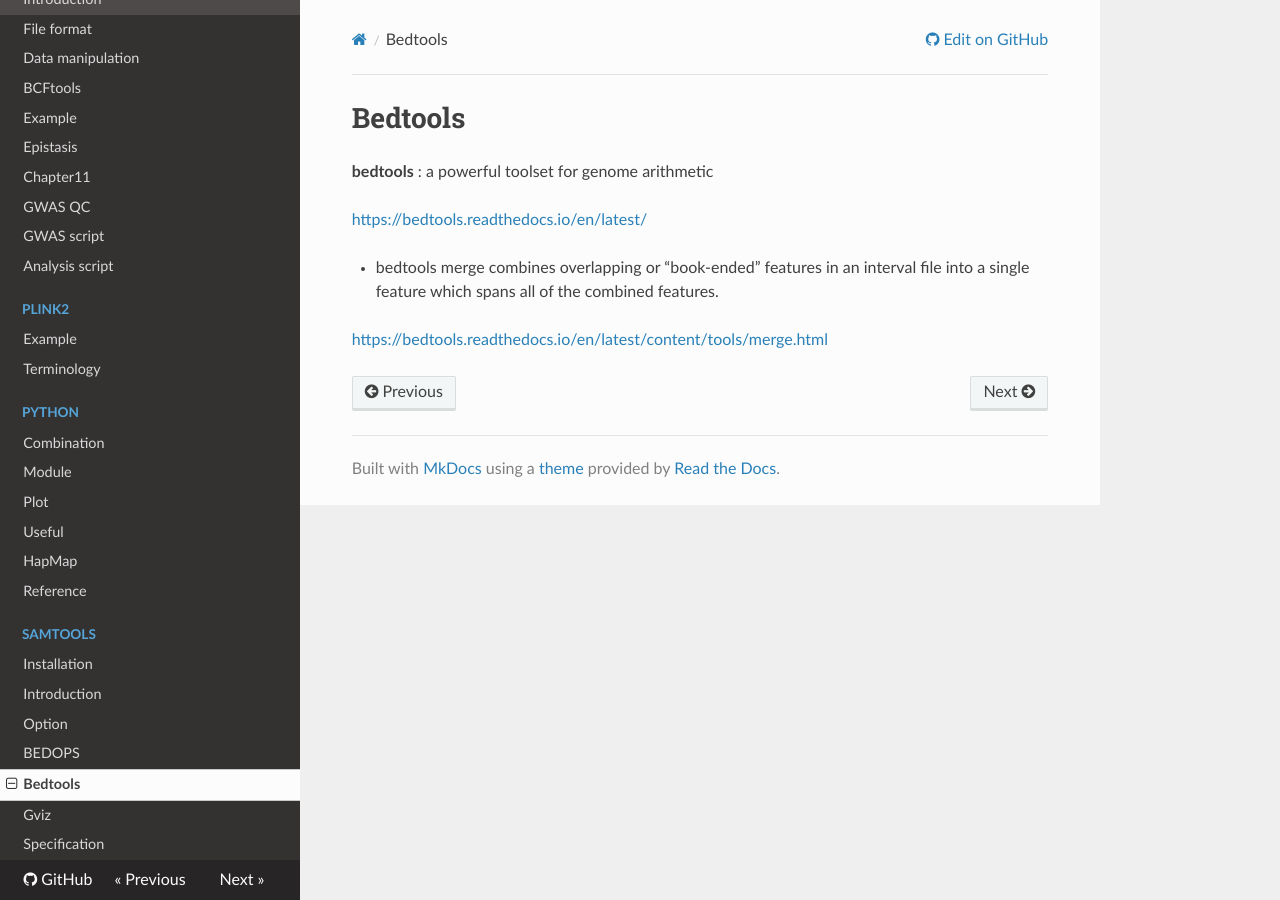
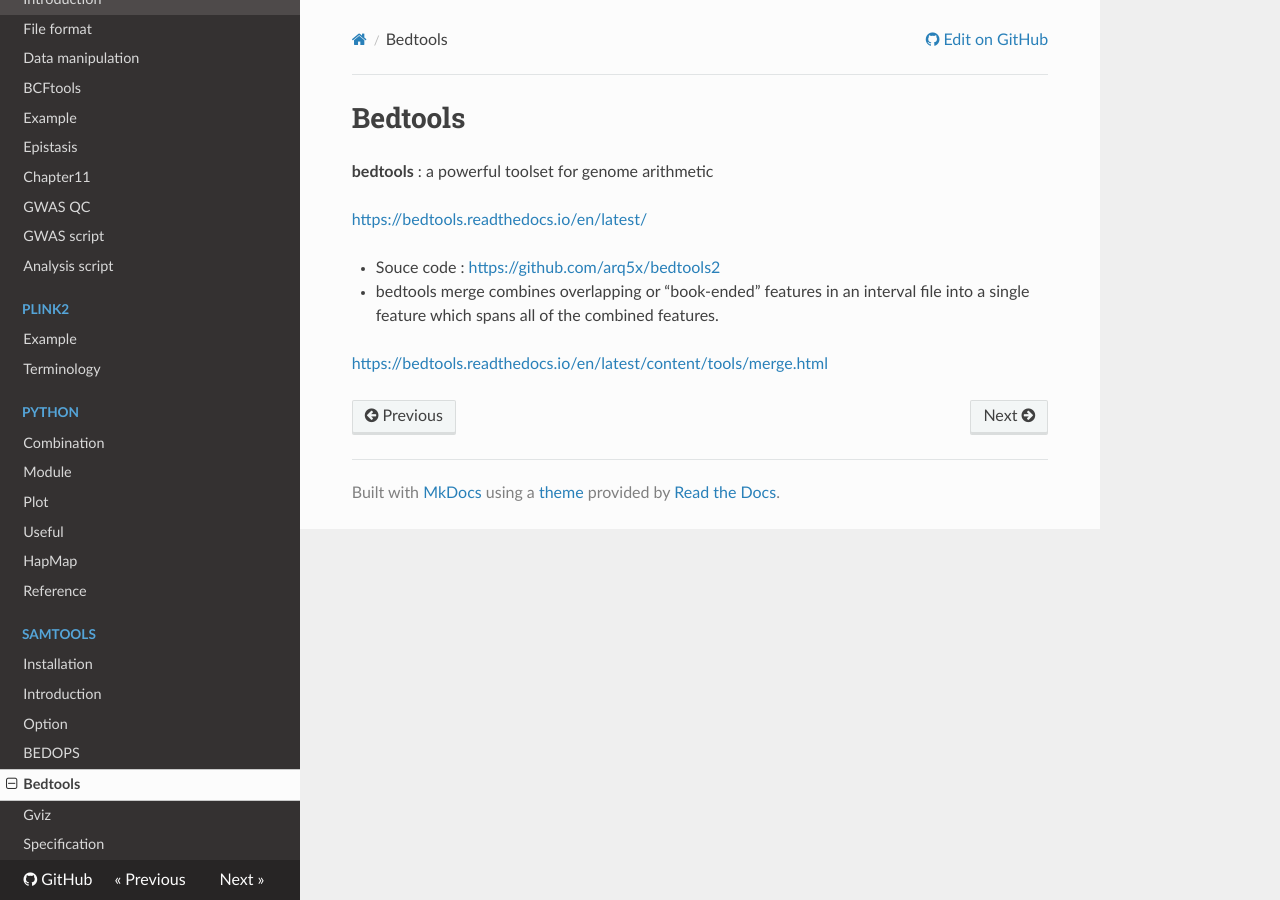
Before and after one commit to WonyoungCho/plink, an MkDocs documentation site: the page built from docs/bedtools_int.md, in a window 1280 px wide. Built offline with MkDocs 1.6.1, drawn with Linux system fonts in a browser that asks for light colours; nearby versions of some CDN libraries; old or Windows-style settings are respelled for this version of MkDocs.

Commit message:
Update bedtools_int.md

```diff
--- a/docs/bedtools_int.md
+++ b/docs/bedtools_int.md
@@ -3,6 +3,8 @@
 
 <https://bedtools.readthedocs.io/en/latest/>
 
+- Souce code : <https://github.com/arq5x/bedtools2>
+
 - bedtools merge combines overlapping or “book-ended” features in an interval file into a single feature which spans all of the combined features.
 
 <https://bedtools.readthedocs.io/en/latest/content/tools/merge.html>
```
